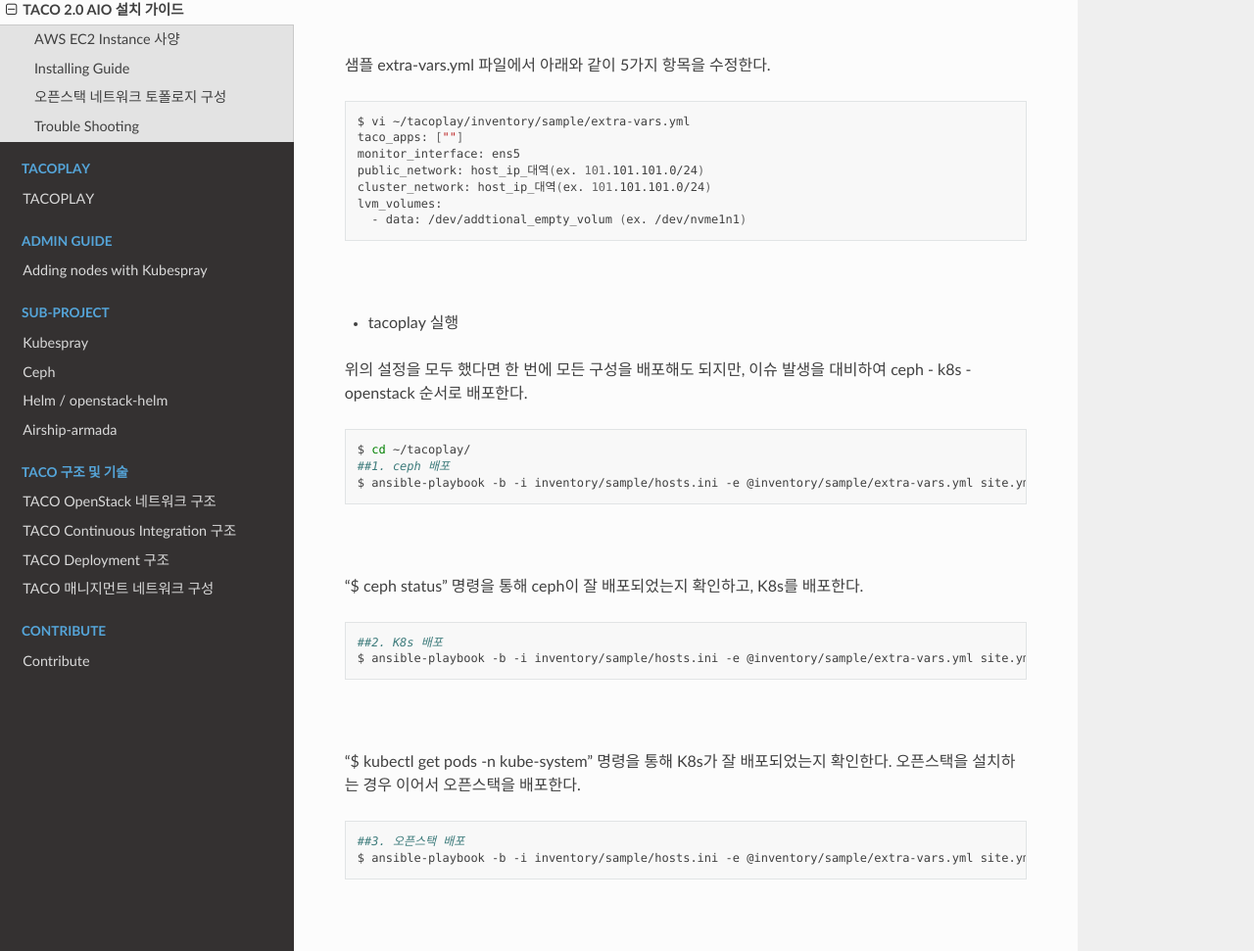
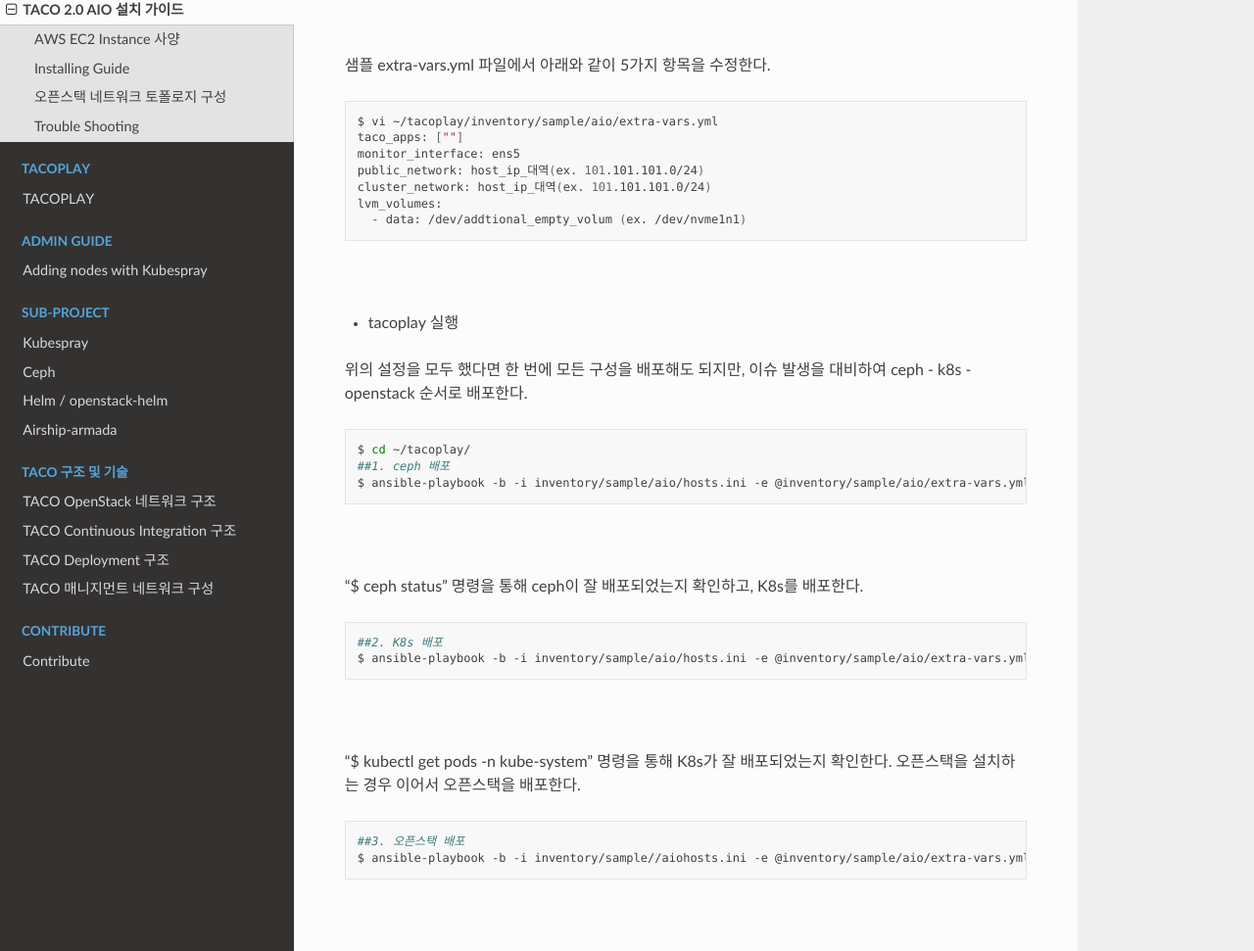
Before and after one commit to openinfradev/taco-docs, a Sphinx documentation site: the page built from docs/source/intro/aio.rst, in a window 1280 px wide and 1400 px high, scrolled down 4257 px. Shown: the part 143-1114 px from the top of the window at 98% size. Built offline with Sphinx 7.4.7 and the Read the Docs theme 2.0.0, drawn with Linux system fonts in a browser that asks for light colours; some of the changed text lies outside the part shown.

Commit message:
inventory path 업데이트

```diff
--- a/docs/source/intro/aio.rst
+++ b/docs/source/intro/aio.rst
@@ -173,7 +173,7 @@
 
 .. code-block:: bash
 
-   $ vi ~/tacoplay/inventory/sample/extra-vars.yml
+   $ vi ~/tacoplay/inventory/sample/aio/extra-vars.yml
    taco_apps: ["openstack"]
    monitor_interface: br-data
    public_network: host_ip_대역(ex. 101.101.101.0/24)
@@ -187,7 +187,7 @@
 
 .. code-block:: bash
 
-   $ vi ~/tacoplay/inventory/sample/openstack-manifest.yaml
+   $ vi ~/tacoplay/inventory/sample/aio/openstack-manifest.yaml
    1138             physical_interface_mappings: "provider:veth0"
    1320         host_interface: br-data
    1322         live_migration_interface: br-data
@@ -218,7 +218,7 @@
 
 .. code-block:: bash
 
-   $ vi ~/tacoplay/inventory/sample/extra-vars.yml
+   $ vi ~/tacoplay/inventory/sample/aio/extra-vars.yml
    taco_apps: [""]
    monitor_interface: ens5
    public_network: host_ip_대역(ex. 101.101.101.0/24)
@@ -237,7 +237,7 @@
 
    $ cd ~/tacoplay/
    ##1. ceph 배포
-   $ ansible-playbook -b -i inventory/sample/hosts.ini -e @inventory/sample/extra-vars.yml site.yml --tags setup-os,ceph,ceph-post-install --skip-tags k8s,lma,openstack,deploy
+   $ ansible-playbook -b -i inventory/sample/aio/hosts.ini -e @inventory/sample/aio/extra-vars.yml site.yml --tags setup-os,ceph,ceph-post-install --skip-tags k8s,lma,openstack,deploy
 
 |
 
@@ -246,7 +246,7 @@
 .. code-block:: bash
 
    ##2. K8s 배포
-   $ ansible-playbook -b -i inventory/sample/hosts.ini -e @inventory/sample/extra-vars.yml site.yml --tags ceph-post-install,k8s --skip-tags setup-os,ceph,lma,openstack,deploy
+   $ ansible-playbook -b -i inventory/sample/aio/hosts.ini -e @inventory/sample/aio/extra-vars.yml site.yml --tags ceph-post-install,k8s --skip-tags setup-os,ceph,lma,openstack,deploy
 
 |
 
@@ -255,7 +255,7 @@
 .. code-block:: bash
 
    ##3. 오픈스택 배포
-   $ ansible-playbook -b -i inventory/sample/hosts.ini -e @inventory/sample/extra-vars.yml site.yml --skip-tags setup-os,ceph,lma,k8s
+   $ ansible-playbook -b -i inventory/sample//aiohosts.ini -e @inventory/sample/aio/extra-vars.yml site.yml --skip-tags setup-os,ceph,lma,k8s
 
 |
 
@@ -393,14 +393,14 @@
 .. code-block:: bash
 
    ex) infra와 base 차트 그룹은 설치가 되어 있는 경우
-   $ vi ~/tacoplay/inventory/sample/openstack-manifest.yaml
+   $ vi ~/tacoplay/inventory/sample/aio/openstack-manifest.yaml
    849   chart_groups:
    850   #- openstack-infra ## 설치하지 않도록 #으로 주석처리한다.
    851   #- openstack-base  ## 설치하지 않도록 #으로 주석처리한다.
    852   - openstack-compute-kit
    853   - openstack-addon
 
-   $ ansible-playbook -b -i inventory/sample/hosts.ini -e @inventory/sample/extra-vars.yml site.yml --skip-tags setup-os,ceph,lma,k8s
+   $ ansible-playbook -b -i inventory/sample/aio/hosts.ini -e @inventory/sample/aio/extra-vars.yml site.yml --skip-tags setup-os,ceph,lma,k8s
 
 |
 
```
